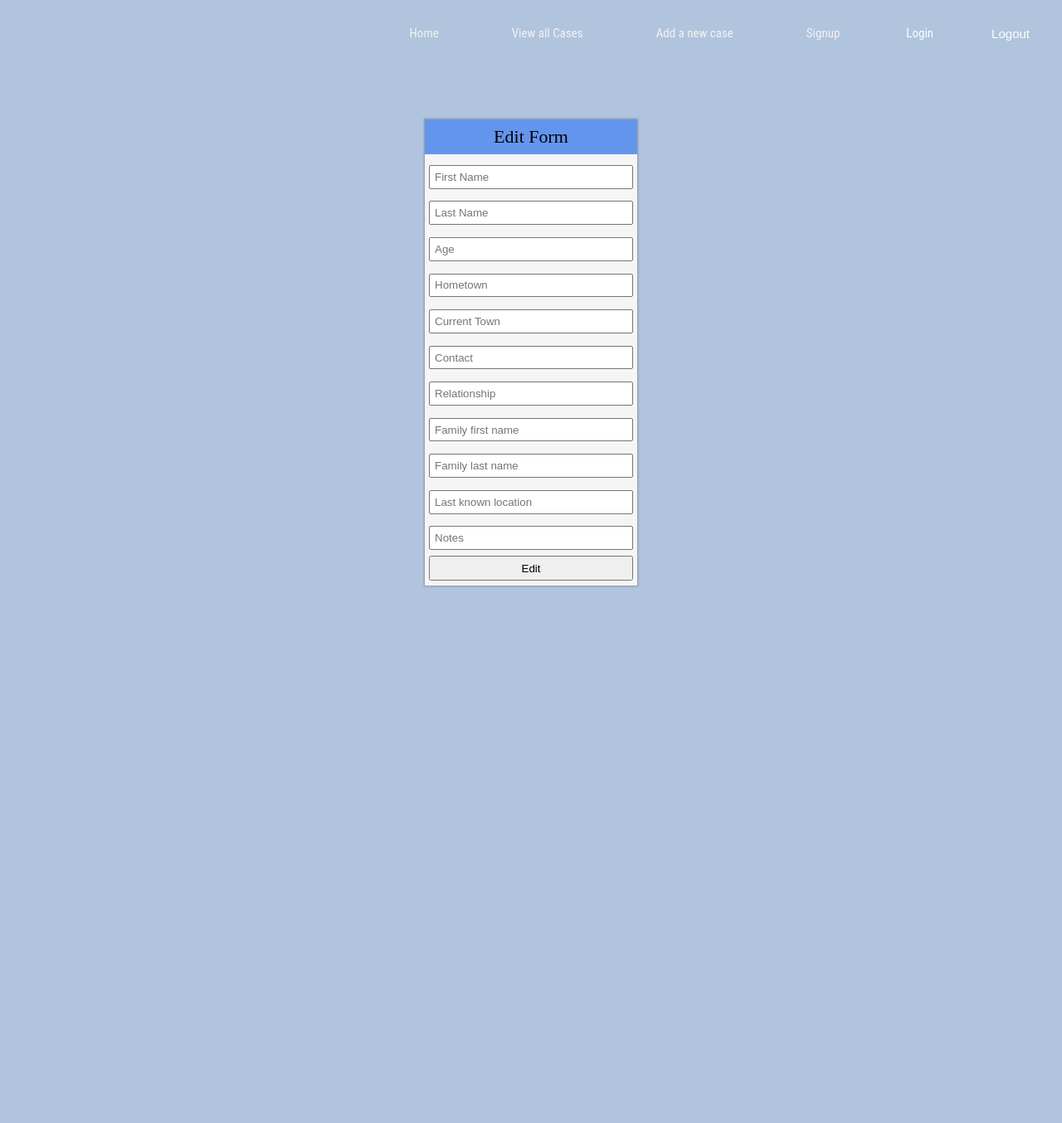
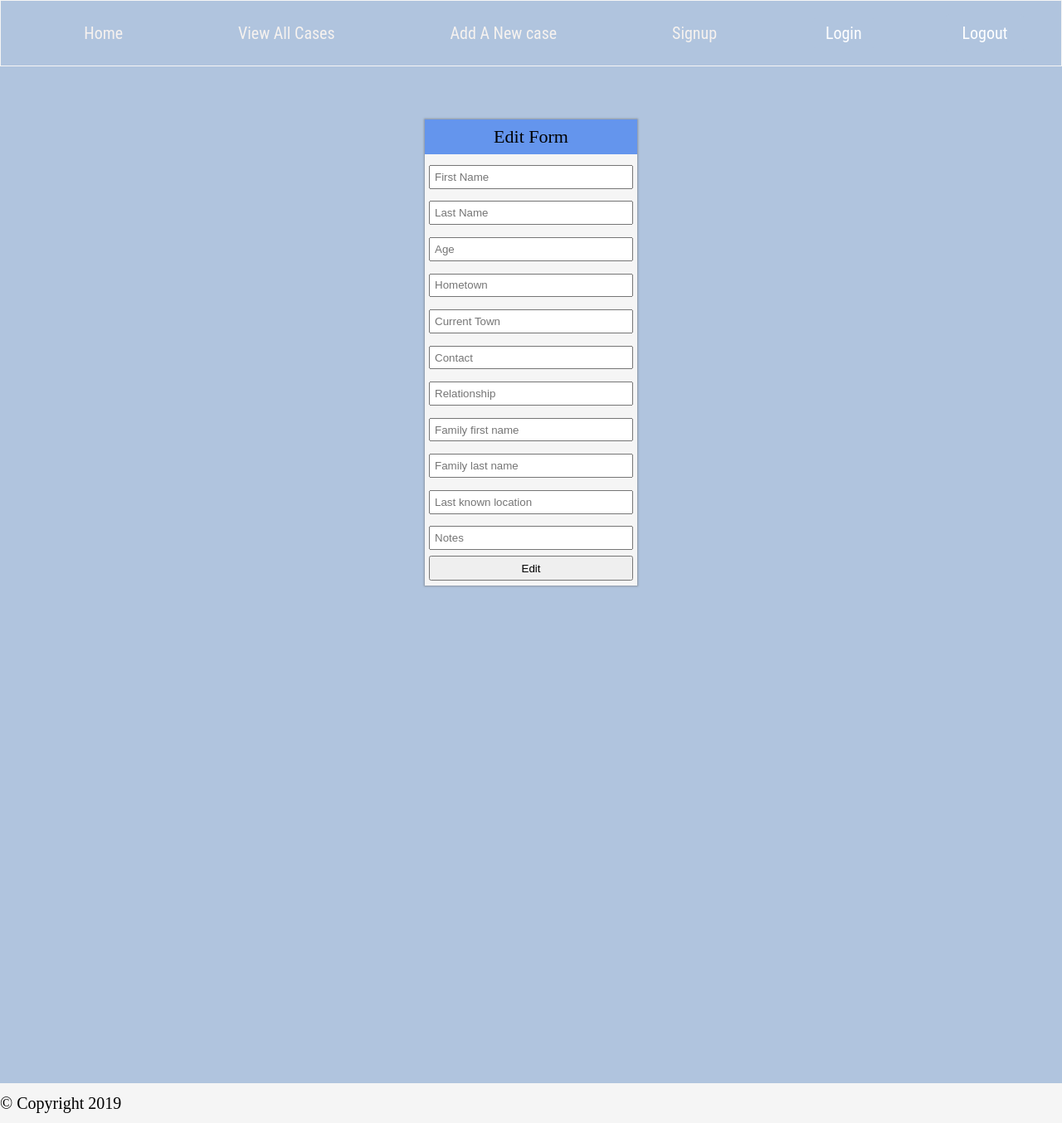
Before and after one commit to Miracle-Messages-build/Front-End, a React (Create React App) app in the folder miracle/: page /volunteer/edit/1 in a window 1280 px wide. Shown: the whole page at 83% size. Before the commit the page ends 800 px from the top, so only its background shows below. Built offline with nearby package versions, Linux system fonts and the light colour scheme; no server answers.

Commit message:
Added styling to footer

```diff
--- a/miracle/src/App.css
+++ b/miracle/src/App.css
@@ -5,15 +5,17 @@
     padding: 8px 16px;
     border: 0.1em solid #22283a;
     border-radius: 4px;
-    font-size: 1.5rem;
+    font-size: 2rem;
     margin-right: 20px;
     border:3px solid  lightsteelblue;
-
+    font-family: "Roboto Condensed", serif;
     background-color: lightsteelblue;
 
 
 }
-
+.logout:hover {
+   border: 2px solid whitesmoke;
+  }
 .edit-parent{
     display: flex;
   justify-content: center;
--- a/miracle/src/App.js
+++ b/miracle/src/App.js
@@ -14,6 +14,7 @@ import VolunteerCase from './components/Dashboard/VolunteerCase.js'
 import AddCase from './components/PublicCases/AddPublicCase.js'
 import ViewCases from './components/Dashboard/ViewCases.js'
 import Nav from './components/NavBar.js'
+import Footer from './components/Footer.js'
 
 import { fetchCase, editCase, addCase } from './actions/index.js'
 import { connect } from 'react-redux';
@@ -34,13 +35,14 @@ function App(props) {
 
   return (
     <div className="App">
+
         <Route  path="/" component={Nav}/>
 
 
       <Route path="/login" component={Login} />
       <Route path="/signup" component={SignUp} />
-      <Route path="/public" component={PublicCases} />
-
+      <Route exact path="/" component={PublicCases} />
+      <Route exact path="/newcase" component={AddCase} />
       {/* <PrivateRoute exact path="/dashboard" component={Dashboard} /> */}
 
       {/* <PrivateRoute
@@ -99,6 +101,7 @@ function App(props) {
           return <UpdateForm {...props} caseInfo={caseInfo} setCaseInfo={setCaseInfo} />;
         }}
       /> */}
+      <Footer/>
     </div >
   );
 }
--- /dev/null
+++ b/miracle/src/components/Footer.js
@@ -0,0 +1,73 @@
+import React from 'react'
+import { NavLink } from 'react-router-dom'
+import styled from 'styled-components'
+
+const StyledNav = styled.div`
+  display: flex;
+  text-decoration: none;
+  height: 6vh;
+  align-items: center;
+  font-size: 2rem;
+  width: 100%;
+  background-color: whitesmoke;
+  font-family: "Roboto Condensed", serif;
+  background: whitesmoke;
+  margin-top:60rem;
+  bottom: 0px;
+  span {
+    font-weight: bold;
+  }
+  .logo {
+    flex-grow: 2;
+    justify-content: flex-start;
+    text-align: center;
+
+    color: black;
+
+    cursor: pointer;
+  }
+  @media screen and (max-width: 500px) {
+    display: none;
+    flex-direction: column;
+    align-items: center;
+    height: 12%;
+    .logo {
+      padding-left: 0;
+      margin: 5% 0;
+    }
+    a {
+      margin-right: 0;
+    }
+  }
+`;
+
+const StyledNavLink = styled(NavLink)`
+  text-decoration: none;
+  padding: 24px;
+  color: #283c46;
+  font-family: "Roboto Condensed", serif;
+  font-size: 1rem;
+  margin-right: 0px;
+`;
+
+
+class Footer extends React.Component {
+
+  constructor(props) {
+    super(props);
+    console.log(props)
+  }
+
+  render() {
+
+    return (
+      <StyledNav className="footer-bar">
+        <div className="footer-div">
+          <h6>© Copyright 2019</h6>
+        </div>
+      </StyledNav>
+    )
+  }
+}
+
+export default Footer
--- a/miracle/src/components/Login.js
+++ b/miracle/src/components/Login.js
@@ -61,7 +61,7 @@ const Login = (props) => {
             // .then(response => console.log(response, "login"))
             .then(response => {
                 localStorage.setItem('token', response.data.access_token);
-                props.history.push('/public')
+                props.history.push('/')
 
             })
             .catch(err => console.log(err.response));
--- a/miracle/src/components/NavBar.js
+++ b/miracle/src/components/NavBar.js
@@ -11,22 +11,13 @@ const StyledNav = styled.div`
   font-size: 2rem;
   width: 100%;
   background-color: lightsteelblue;
+  border:1.2px solid whitesmoke;
 
   font-family: "Roboto Condensed", serif;
   span {
     font-weight: bold;
   }
-  .logo {
-    flex-grow: 2;
-    justify-content: flex-start;
-    text-align: left;
-    padding-left: 20px;
-    color: #fffc88;
-    margin-left: 40px;
-    cursor: pointer;
-    span{
-      color:#f6f2ef;
-    }
+
   }
   @media screen and (max-width: 500px) {
     display: flex;
@@ -48,8 +39,13 @@ const StyledNavLink = styled(NavLink)`
   padding: 24px;
   color: #f6f2ef;
   font-family: "Roboto Condensed", serif;
-  font-size: 1.5rem;
+  font-size: 1.8 rem;
   margin-right: 40px;
+  :hover {
+
+    border: 0.1em solid whitesmoke;
+
+  }
 `;
 
 
@@ -60,14 +56,14 @@ const StyledLoginNavLink = styled(NavLink)`
   padding: 8px 16px;
 //   border: 0.1em solid #22283a;
   border-radius: 4px;
-  font-size: 1.5rem;
+  font-size: 2rem;
   margin-right: 20px;
   background-color: lightsteelblue;
 
   :hover {
-    // background-color: #2da562;
-    // border: 0.1em solid #2da562;
-    // color: #fff !important;
+
+    border: 0.1em solid whitesmoke;
+
   }
 `;
 
@@ -88,14 +84,14 @@ export default class Nav extends React.Component {
     return (
       <div>
         <StyledNav>
-          <div onClick={() => this.props.history.push("/public")} className="logo">
+          <div onClick={() => this.props.history.push("/")} className="logo">
 
           </div>
-          <StyledNavLink exact to="/public" activeClassName="activeNavButton">
+          <StyledNavLink exact to="/" activeClassName="activeNavButton">
             Home
         </StyledNavLink>
-          <StyledNavLink to="/viewallcases">View all Cases</StyledNavLink>
-          <StyledNavLink to="/add/case">Add a new case</StyledNavLink>
+          <StyledNavLink to="/viewallcases">View All Cases</StyledNavLink>
+          <StyledNavLink to="/add/case">Add A New case</StyledNavLink>
 
           <StyledNavLink to="/signup" activeClassName="activeNavButton">
             Signup
--- a/miracle/src/components/PublicCases/AddPublicCase.js
+++ b/miracle/src/components/PublicCases/AddPublicCase.js
@@ -73,9 +73,10 @@ const AddCase = props => {
   }
 
   return (
+    <div className="vol-add-parent">
     <FormContainer>
       <FormHeader>Add Lost Family Member</FormHeader>
-      <Form onSubmit={e => { props.history.push('/public'); submitForm(e); }}>
+      <Form onSubmit={e => { props.history.push('/'); submitForm(e); }}>
         <label htmlFor="socialCaseFname">
           First Name
           <input type="text" name="socialCaseFname" value={inputs.socialCaseFname} onChange={handleChange} placeholder="First Name" required />
@@ -103,6 +104,7 @@ const AddCase = props => {
         <button type="submit">Create Post</button>
       </Form>
     </FormContainer>
+    </div>
   );
 }
 
--- a/miracle/src/components/PublicCases/PublicCases.js
+++ b/miracle/src/components/PublicCases/PublicCases.js
@@ -3,7 +3,7 @@ import { Route, Link } from 'react-router-dom';
 import styled from 'styled-components';
 
 import ViewPublicCases from './ViewPublicCases';
-import AddPublicCase from './AddPublicCase';
+import AddCase from './AddPublicCase.js'
 
 const CaseNav = styled.nav`
   max-width: 900px;
@@ -40,13 +40,13 @@ const PublicCases = props => {
     <>
       <CaseNav>
         <h1>Miracle Messages</h1>
-        <Link to="/public">View Public Cases</Link>
-        <Link to="/public/addcase">Add Missing Person</Link>
+        <Link to="/">View Public Cases</Link>
+        <Link to="/newcase">Add Missing Person</Link>
       </CaseNav>
 
       <CaseContainer>
-        {props.location.pathname === "/public" ? <ViewPublicCases /> : null}
-        <Route path="/public/addcase" component={AddPublicCase} />
+        {props.location.pathname === "/" ? <ViewPublicCases /> : null}
+        <Route exact path="/newcase" component={AddCase} />
       </CaseContainer>
     </>
   );
```
Also changed, not shown: miracle/src/components/Dashboard/ViewCases.js (+1 -10 lines), miracle/src/components/Dashboard/VolunteerAddCase.js (+0 -9 lines).
